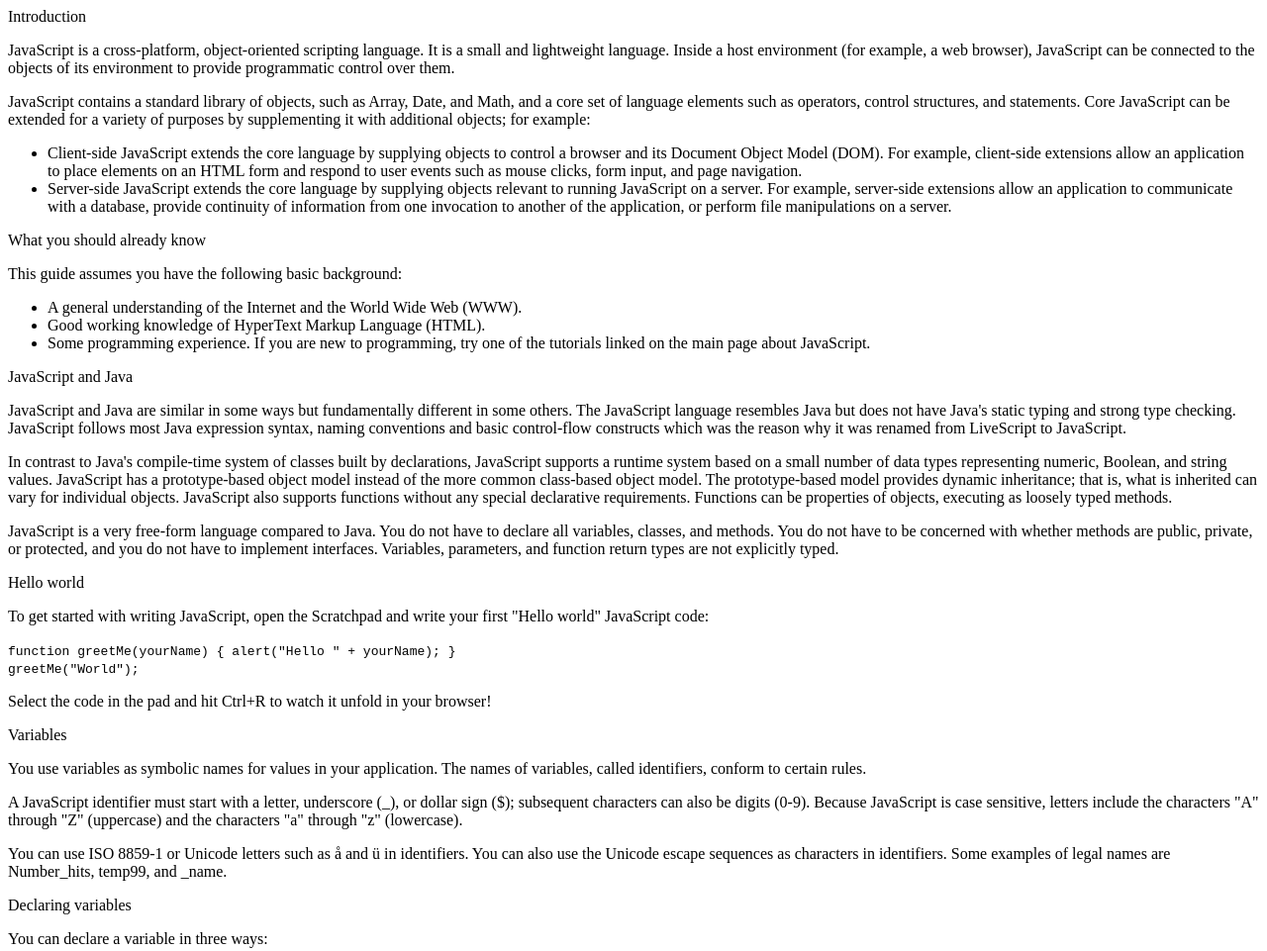
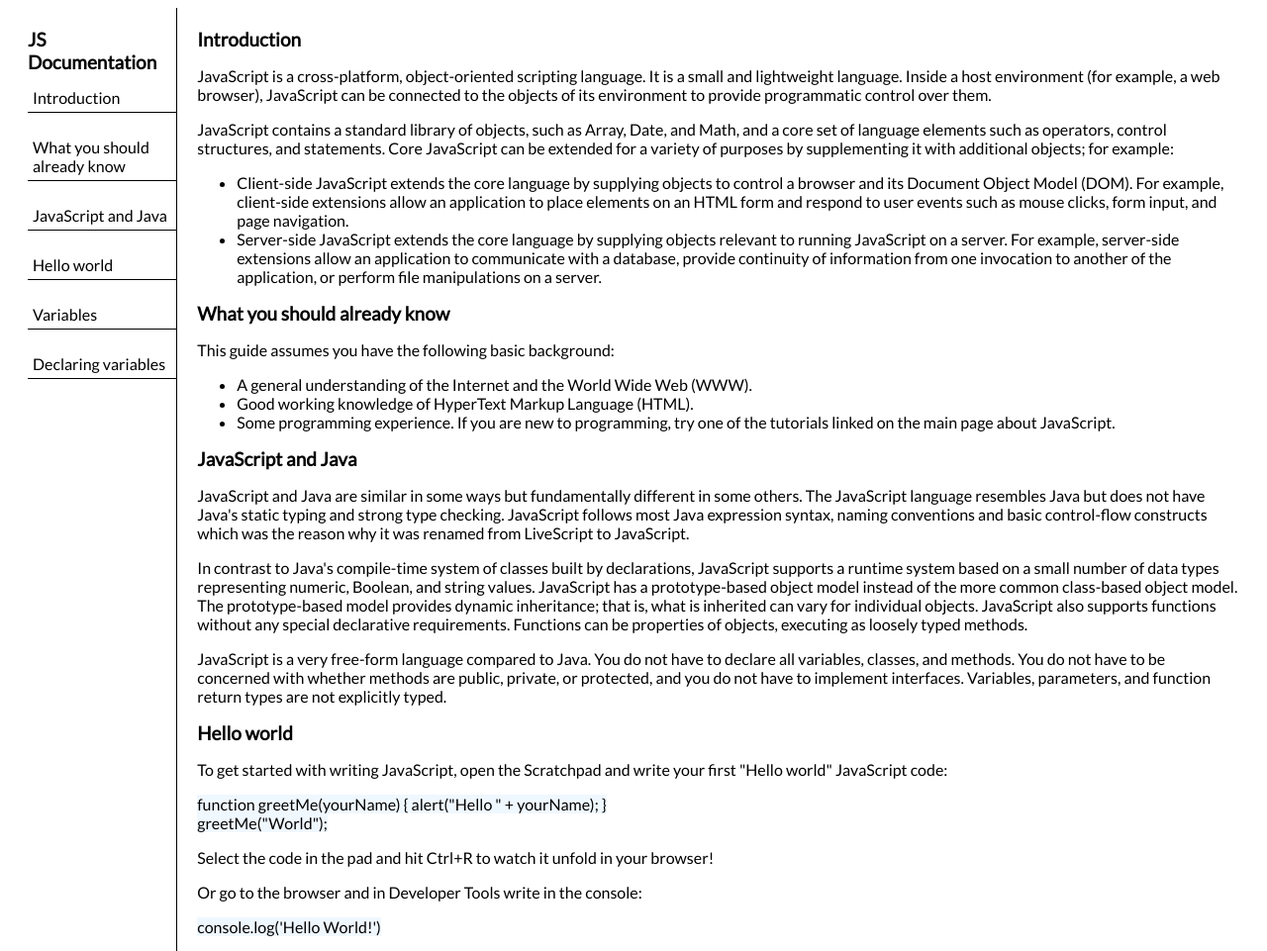
Before and after one commit to julianapsilva/Technical-Documentation-Page, a plain HTML site: page index.html in a window 1280 px wide. Shown: the top 961 px of the page at 99% size. Drawn offline with Linux system fonts and the light colour scheme.

Commit message:
finished

```diff
--- a/index.html
+++ b/index.html
@@ -4,25 +4,45 @@
     <meta charset="UTF-8" />
     <meta http-equiv="X-UA-Compatible" content="IE=edge" />
     <meta name="viewport" content="width=device-width, initial-scale=1.0" />
+    <link rel="preconnect" href="https://fonts.gstatic.com" />
+    <link
+      href="https://fonts.googleapis.com/css2?family=Lato&display=swap"
+      rel="stylesheet"
+    />
+    <link rel="stylesheet" href="style.css" />
     <title>Document</title>
   </head>
 
   <body>
+    <div id="container">
+      <nav id="navbar">
+        <header>JS Documentation</header>
+        <a class="nav-link" href="# Introduction">Introduction</a>
+        <a class="nav-link" href="#What_you_should_already_know"
+          >What you should already know
+        </a>
+        <a class="nav-link" href="#JavaScript_and_Java">JavaScript and Java</a>
+        <a class="nav-link" href="#Hello_world">Hello world</a>
+        <a class="nav-link" href="#Variables">Variables</a>
+        <a class="nav-link" href="#Declaring_variables">Declaring variables</a>
+      </nav>
+
       <main id="main-doc">
-      <section class="main-section">
+        <section id="Introduction" class="main-section">
           <header>Introduction</header>
           <p>
-          JavaScript is a cross-platform, object-oriented scripting language. It
-          is a small and lightweight language. Inside a host environment (for
-          example, a web browser), JavaScript can be connected to the objects of
-          its environment to provide programmatic control over them.
+            JavaScript is a cross-platform, object-oriented scripting language.
+            It is a small and lightweight language. Inside a host environment
+            (for example, a web browser), JavaScript can be connected to the
+            objects of its environment to provide programmatic control over
+            them.
           </p>
           <p>
             JavaScript contains a standard library of objects, such as Array,
-          Date, and Math, and a core set of language elements such as operators,
-          control structures, and statements. Core JavaScript can be extended
-          for a variety of purposes by supplementing it with additional objects;
-          for example:
+            Date, and Math, and a core set of language elements such as
+            operators, control structures, and statements. Core JavaScript can
+            be extended for a variety of purposes by supplementing it with
+            additional objects; for example:
           </p>
           <ul>
             <li>
@@ -43,7 +63,7 @@
           </ul>
         </section>
 
-      <section class="main-section">
+        <section id="What_you_should_already_know" class="main-section">
           <header>What you should already know</header>
           <p>This guide assumes you have the following basic background:</p>
           <ul>
@@ -53,31 +73,31 @@
             </li>
             <li>Good working knowledge of HyperText Markup Language (HTML).</li>
             <li>
-            Some programming experience. If you are new to programming, try one
-            of the tutorials linked on the main page about JavaScript.
+              Some programming experience. If you are new to programming, try
+              one of the tutorials linked on the main page about JavaScript.
             </li>
           </ul>
         </section>
 
-      <section class="main-section">
+        <section id="JavaScript_and_Java" class="main-section">
           <header>JavaScript and Java</header>
           <p>
             JavaScript and Java are similar in some ways but fundamentally
             different in some others. The JavaScript language resembles Java but
             does not have Java's static typing and strong type checking.
-          JavaScript follows most Java expression syntax, naming conventions and
-          basic control-flow constructs which was the reason why it was renamed
-          from LiveScript to JavaScript.
+            JavaScript follows most Java expression syntax, naming conventions
+            and basic control-flow constructs which was the reason why it was
+            renamed from LiveScript to JavaScript.
           </p>
           <p>
             In contrast to Java's compile-time system of classes built by
             declarations, JavaScript supports a runtime system based on a small
-          number of data types representing numeric, Boolean, and string values.
-          JavaScript has a prototype-based object model instead of the more
-          common class-based object model. The prototype-based model provides
-          dynamic inheritance; that is, what is inherited can vary for
-          individual objects. JavaScript also supports functions without any
-          special declarative requirements. Functions can be properties of
+            number of data types representing numeric, Boolean, and string
+            values. JavaScript has a prototype-based object model instead of the
+            more common class-based object model. The prototype-based model
+            provides dynamic inheritance; that is, what is inherited can vary
+            for individual objects. JavaScript also supports functions without
+            any special declarative requirements. Functions can be properties of
             objects, executing as loosely typed methods.
           </p>
           <p>
@@ -89,11 +109,11 @@
           </p>
         </section>
 
-      <section class="main-section">
+        <section id="Hello_world" class="main-section">
           <header>Hello world</header>
           <p>
-          To get started with writing JavaScript, open the Scratchpad and write
-          your first "Hello world" JavaScript code:
+            To get started with writing JavaScript, open the Scratchpad and
+            write your first "Hello world" JavaScript code:
           </p>
           <code
             >function greetMe(yourName) { alert("Hello " + yourName); } <br />
@@ -103,13 +123,20 @@
             Select the code in the pad and hit Ctrl+R to watch it unfold in your
             browser!
           </p>
+          <p>
+            Or go to the browser and in Developer Tools write in the console:
+          </p>
+          <code>console.log('Hello World!')</code>
+          <br />
+          <br />
         </section>
 
-      <section class="main-section">
+        <section id="Variables" class="main-section">
           <header>Variables</header>
           <p>
             You use variables as symbolic names for values in your application.
-          The names of variables, called identifiers, conform to certain rules.
+            The names of variables, called identifiers, conform to certain
+            rules.
           </p>
           <p>
             A JavaScript identifier must start with a letter, underscore (_), or
@@ -126,7 +153,7 @@
           </p>
         </section>
 
-      <section class="main-section">
+        <section id="Declaring_variables" class="main-section">
           <header>Declaring variables</header>
           <p>You can declare a variable in three ways:</p>
           <p>With the keyword var. For example:</p>
@@ -148,5 +175,6 @@
           </p>
         </section>
       </main>
+    </div>
   </body>
 </html>
```
Lines whose indentation alone changed are shown as unchanged.
